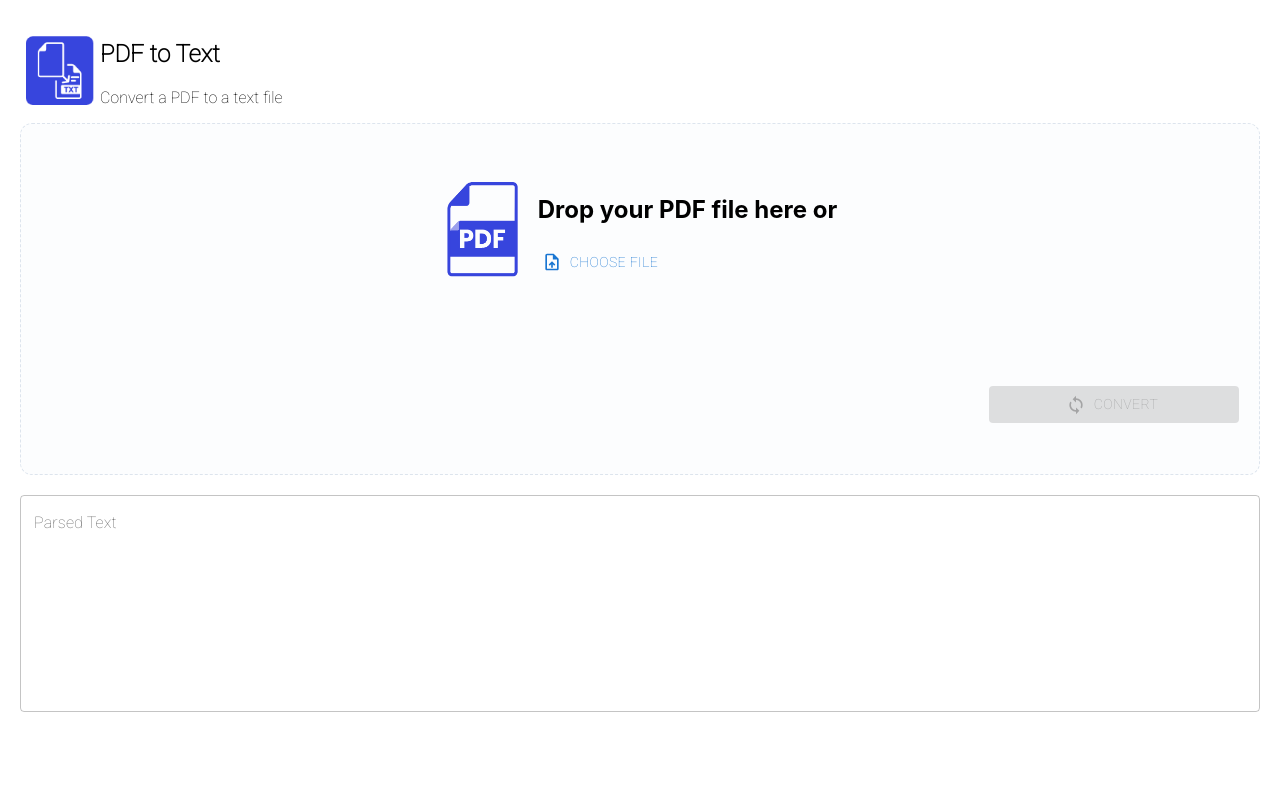
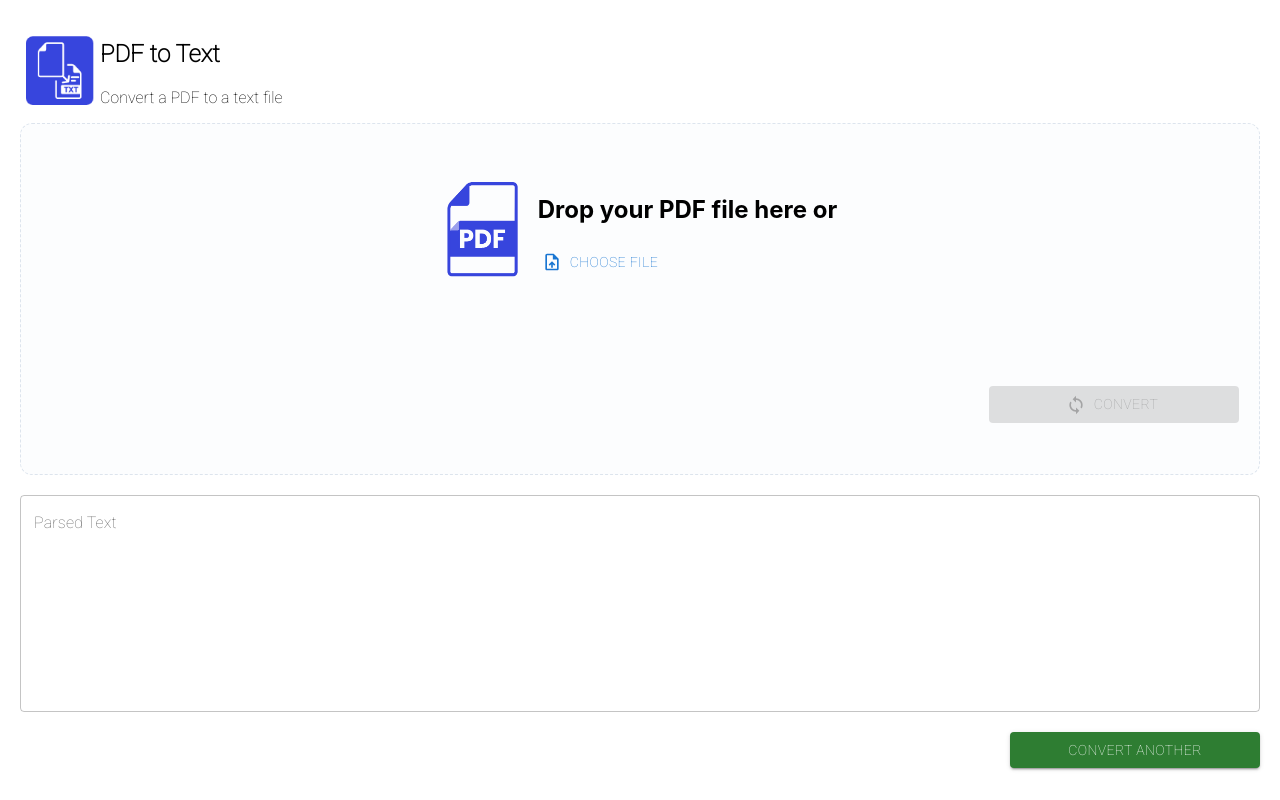
Before and after one commit to anand-san/pdf-to-text, a React (Create React App) app: page / in a window 1280 px wide. Built offline with nearby package versions, Linux system fonts and the light colour scheme.

Commit message:
feat: add button to re-upload pdf in PDFParsedText page

```diff
--- a/src/Layouts/Pdf2Text/Components/ParsedTextArea/ParsedTextArea.css
+++ b/src/Layouts/Pdf2Text/Components/ParsedTextArea/ParsedTextArea.css
@@ -1,4 +1,12 @@
 .parsedTextArea__container {
     display: flex;
     margin-top: 20px;
+    flex-direction: column;
 }
+
+.parsedTextArea__button {
+    display: flex;
+    align-self: flex-end;
+    margin-top: 20px!important;
+    width: 250px;
+}
--- a/src/Layouts/Pdf2Text/Components/ParsedTextArea/ParsedTextArea.tsx
+++ b/src/Layouts/Pdf2Text/Components/ParsedTextArea/ParsedTextArea.tsx
@@ -2,8 +2,10 @@ import TextField from "@mui/material/TextField";
 import React from "react";
 import './ParsedTextArea.css'
 import { ParsedTextAreaProps } from "./types";
+import Button from "@mui/material/Button";
 
-export const ParsedTextArea = ({ pdfData }: ParsedTextAreaProps) => <div className='parsedTextArea__container'>
+export const ParsedTextArea = ({ pdfData, setPdfData }: ParsedTextAreaProps) =>
+    <div className='parsedTextArea__container'>
         <TextField
             id="outlined-multiline-flexible"
             label="Parsed Text"
@@ -13,4 +15,14 @@ export const ParsedTextArea = ({ pdfData }: ParsedTextAreaProps) => <div classNa
             value={pdfData?.text}
             fullWidth
         />
+
+        <Button
+            className='parsedTextArea__button'
+            variant={'contained'}
+            color='success'
+            onClick={() => setPdfData(undefined)}
+        >
+            Convert Another
+        </Button>
+
     </div>
```
Lines whose indentation alone changed are shown as unchanged.
